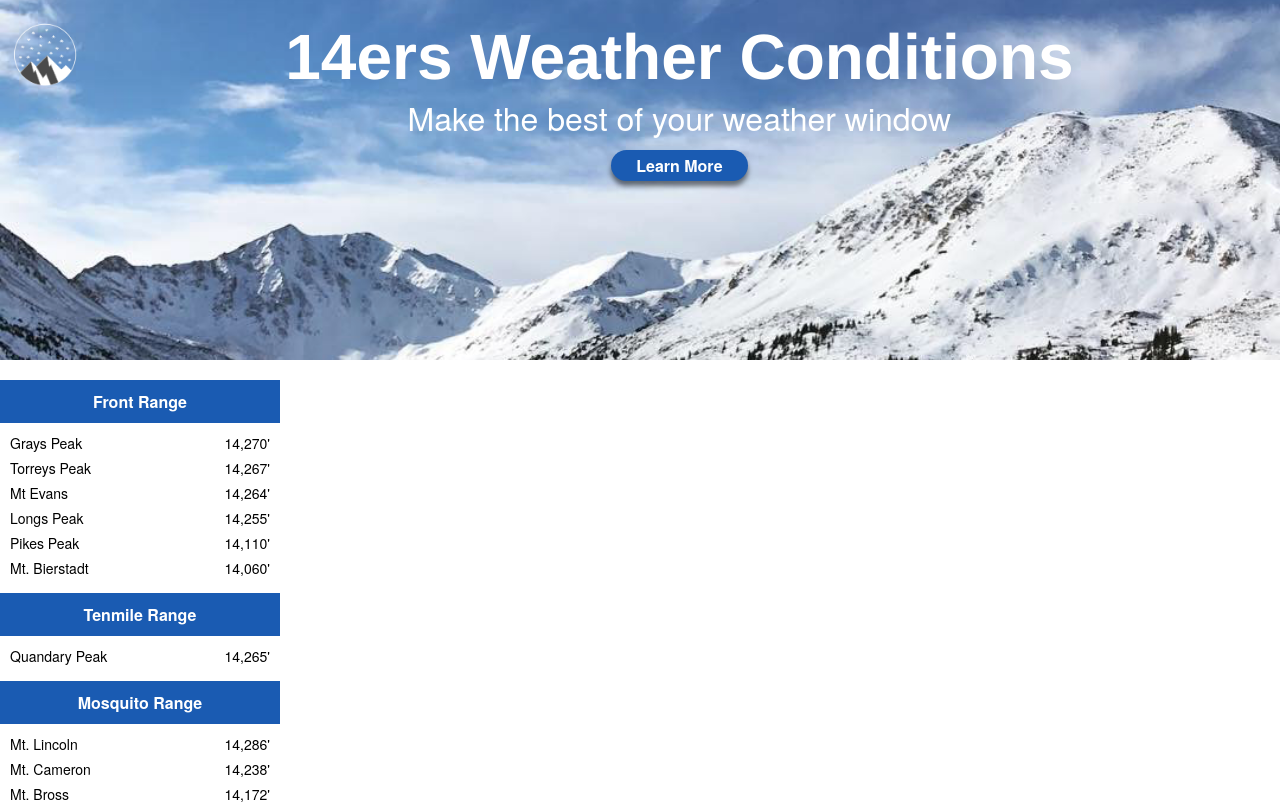
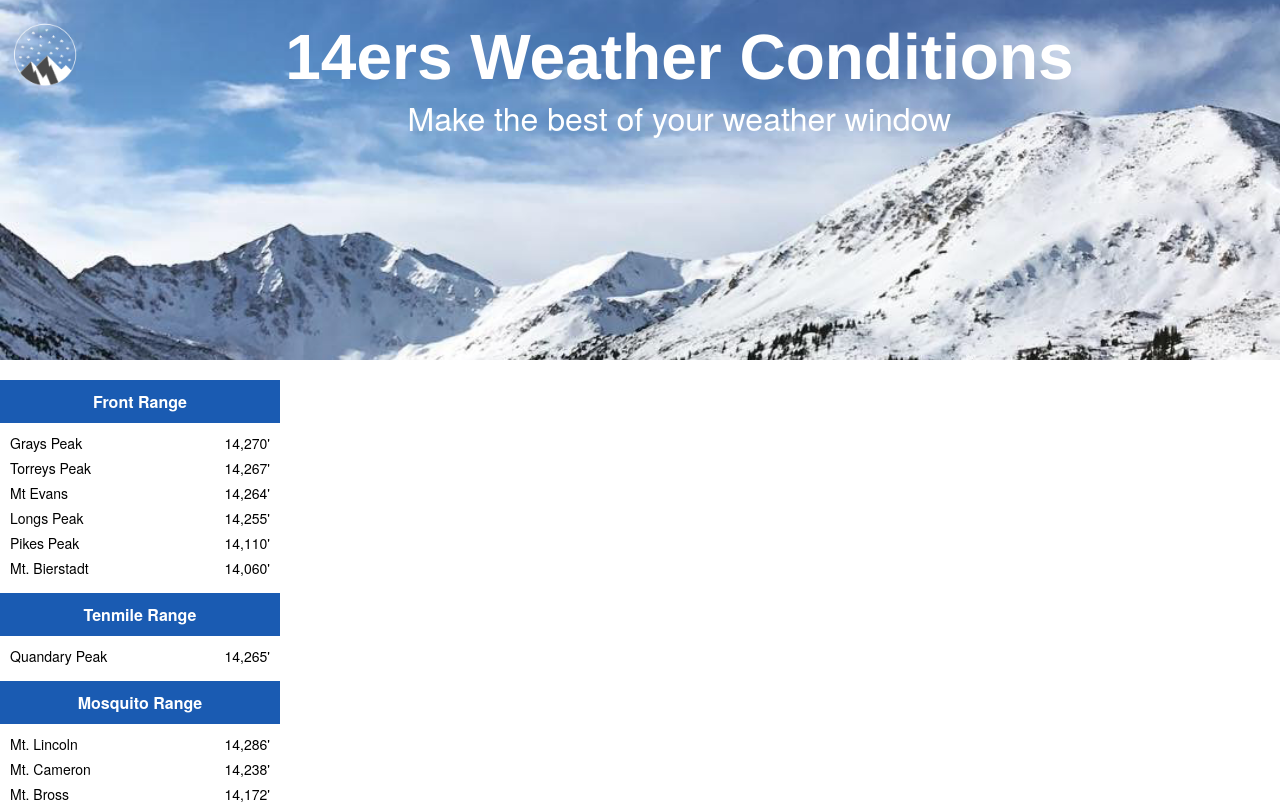
Before and after one commit to megcrow/Mountain-Weather-App, a React app: page / in a window 1280 px wide. Shown: the top 804 px of the page. Built offline with nearby package versions, Linux system fonts and the light colour scheme.

Commit message:
Remove "Learn More" button

```diff
--- a/src/components/WelcomeHeader/WelcomeHeader.jsx
+++ b/src/components/WelcomeHeader/WelcomeHeader.jsx
@@ -17,9 +17,6 @@ function WelcomeHeader() {
                 <p className="subtitle">
                     Make the best of your weather window
                 </p>
-            <button className="learn-more">
-                Learn More
-            </button>
             </div>
        </div>
     );
--- a/src/components/WelcomeHeader/WelcomeHeader.scss
+++ b/src/components/WelcomeHeader/WelcomeHeader.scss
@@ -36,17 +36,3 @@
     margin: 0px;
     justify-self: center;
 }
-
-.learn-more {
-    width: 137px;
-    height: 31px;
-    border-radius: 16.5px;
-    color: white;
-    background-color: #1a5bb2;
-    font-size: medium;
-    font-weight: bold;
-    margin-top: 10px;
-    box-shadow: 0 5px 5px 0 rgba(0, 0, 0, 0.5);
-    border: 2px;
-    font-family: "HelveticaNeue", Helvetica;
-}
```
